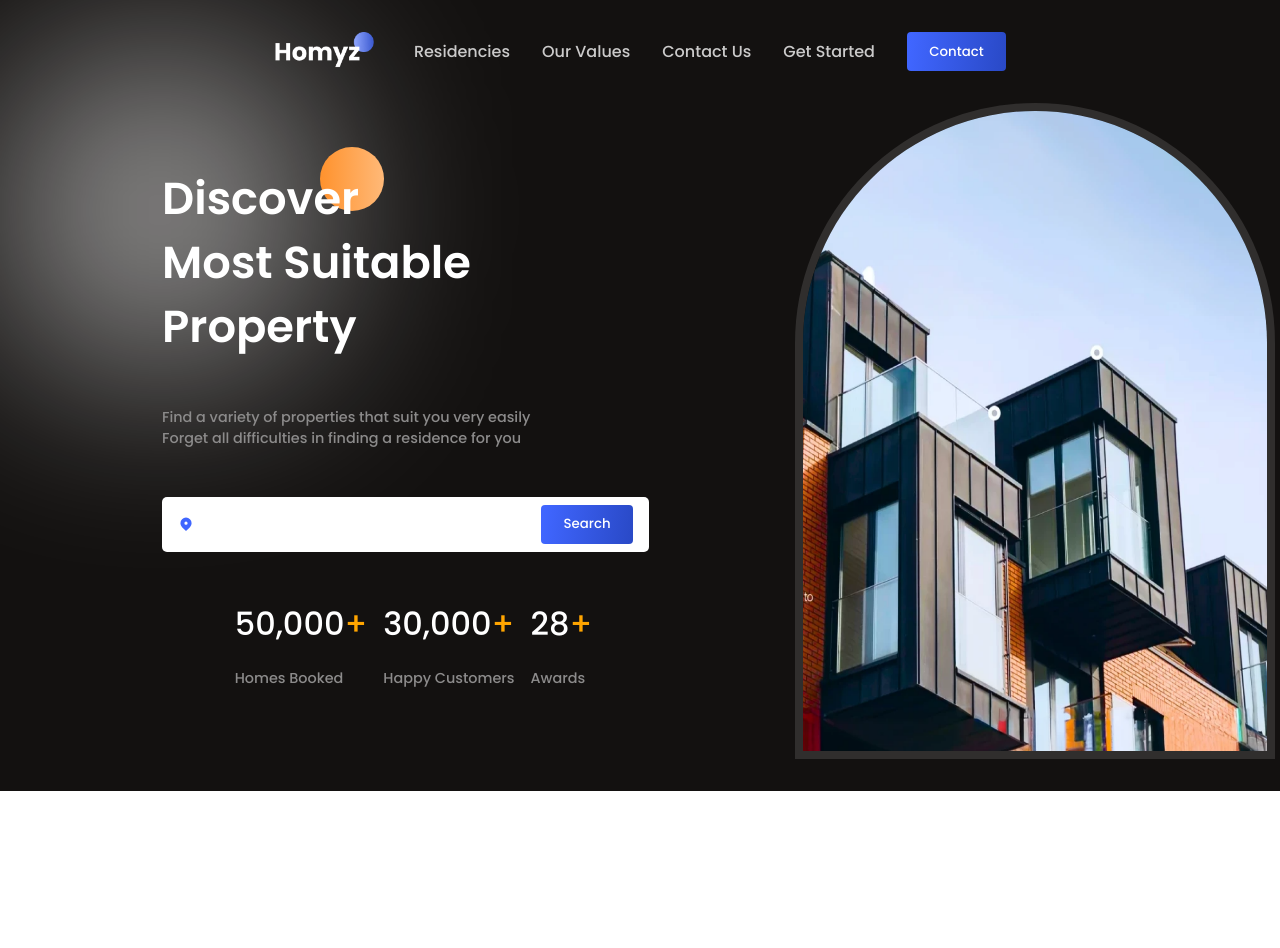
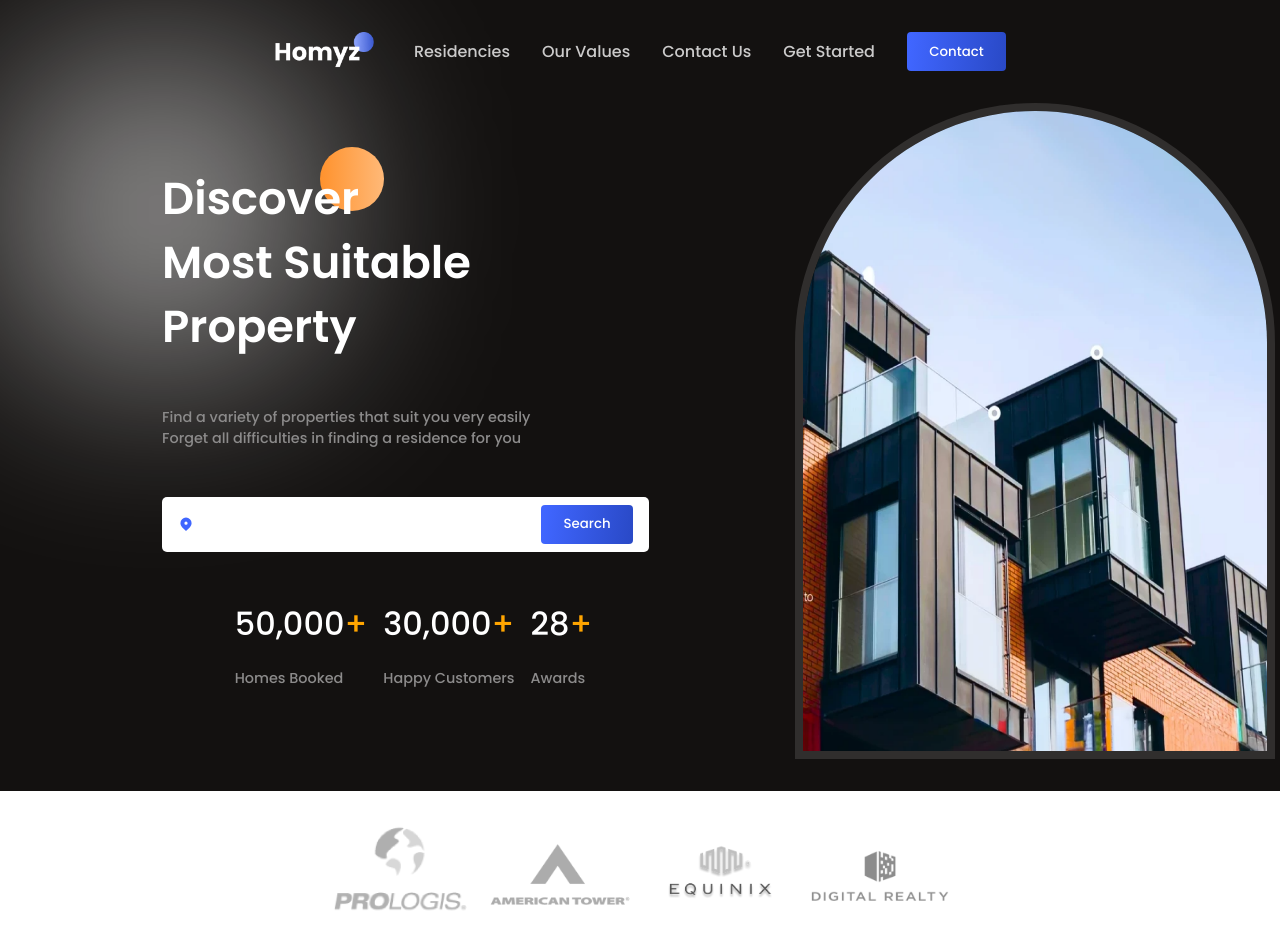
Before and after one commit to meghuraval/real_estate_project, a React (Vite) app in the folder realestatelandingpage/: page / in a window 1280 px wide. Shown: the top 948 px of the page. Before the commit the page ends 800 px from the top, so only its background shows below. Built offline with nearby package versions, Linux system fonts and the light colour scheme.

Commit message:
companies worked with section done

```diff
--- a/realestatelandingpage/src/App.jsx
+++ b/realestatelandingpage/src/App.jsx
@@ -1,4 +1,5 @@
 import "./App.css";
+import Companies from "./components/Companies";
 import Header from "./components/Header";
 import Hero from "./components/Hero";
 
@@ -10,6 +11,7 @@ function App() {
         <Header />
         <Hero />
       </div>
+      <Companies />
     </div>
   );
 }
--- /dev/null
+++ b/realestatelandingpage/src/components/Companies.css
@@ -0,0 +1,8 @@
+.c-container{
+    justify-content: space-around;
+    gap: 1rem;
+}
+
+.c-container>img{
+    width: 9rem;
+}
--- /dev/null
+++ b/realestatelandingpage/src/components/Companies.jsx
@@ -0,0 +1,18 @@
+/* eslint-disable no-unused-vars */
+import React from "react";
+import "./Companies.css";
+
+const Companies = () => {
+  return (
+    <section className="c-wrapper">
+      <div className="paddings innerWidth flexCenter c-container">
+        <img src="./prologis.png" alt="clogo1" />
+        <img src="./tower.png" alt="clogo2" />
+        <img src="./equinix.png" alt="clogo3" />
+        <img src="./realty.png" alt="clogo4" />
+      </div>
+    </section>
+  );
+};
+
+export default Companies;
```
